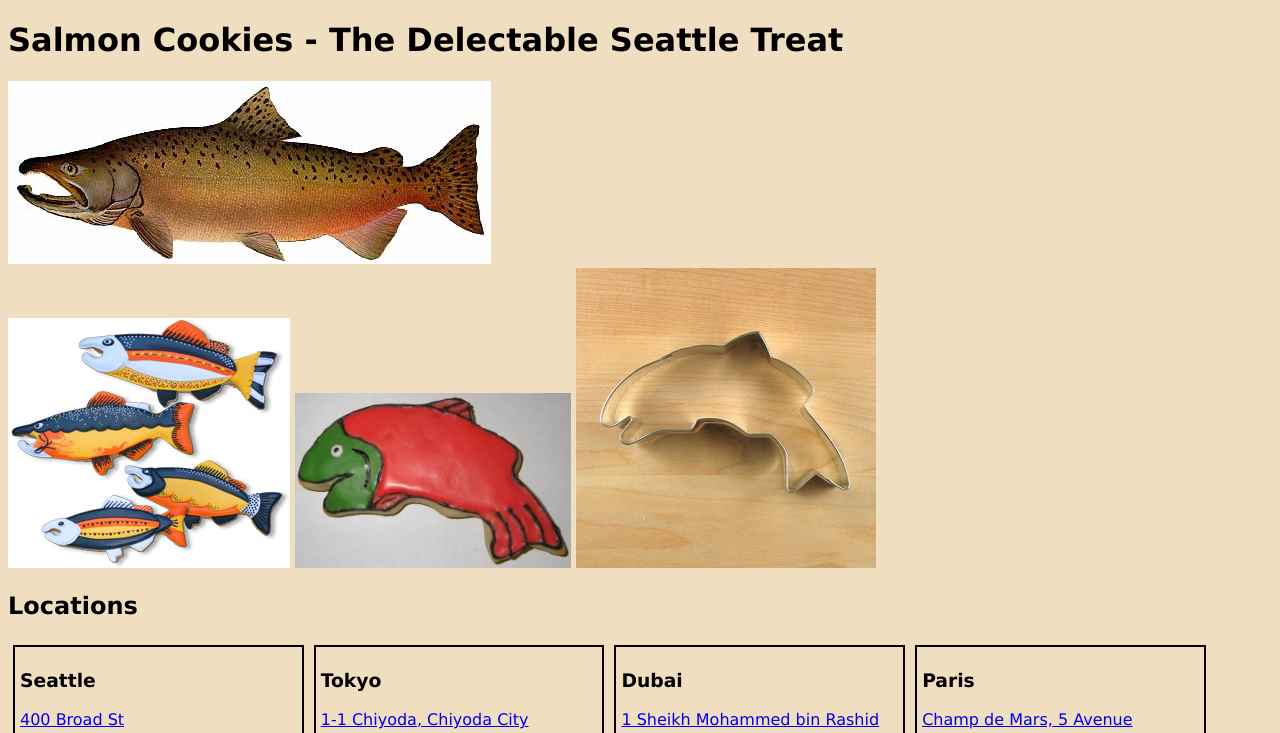
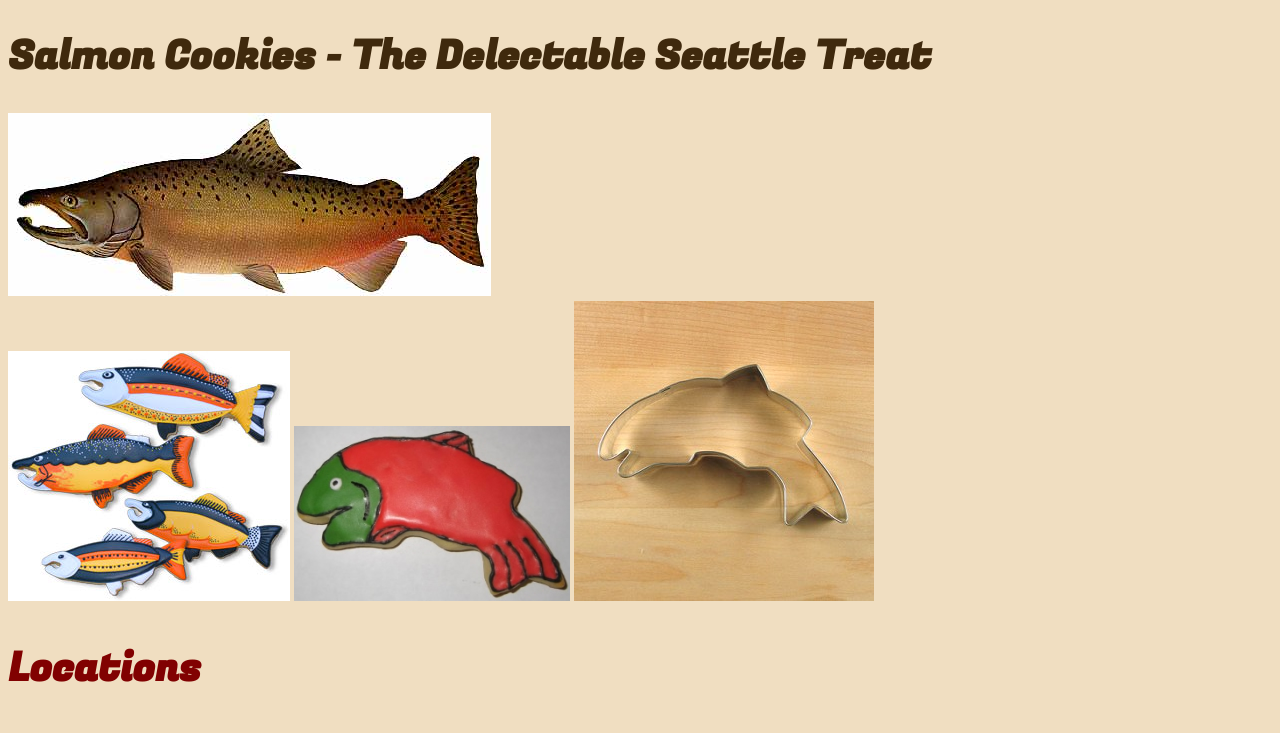
Before and after one commit to nickmagruder/cookie-stand, a plain HTML site: page index.html in a window 1280 px wide. Shown: the top 733 px of the page. Drawn offline with Linux system fonts and the light colour scheme.

Commit message:
further css styling added

```diff
--- a/css/style.css
+++ b/css/style.css
@@ -1,7 +1,26 @@
 body {
     background-color: rgb(240, 222, 193);
-    font-family: verdana;
+    font-family: Georgia, 'Times New Roman', Times, serif;
 
+}
+
+h1 {
+    font-family: 'Fugaz One', cursive;
+    font-size: 40px;
+    color: rgb(63, 41, 13);
+
+}
+
+h2 {
+    font-family: 'Fugaz One', cursive;
+    font-size: 40px;
+    color: rgb(129, 1, 1);
+}
+
+h3 {
+    font-family: 'Fugaz One', cursive;
+    font-size: 30px;
+    color: rgb(129, 1, 1);
 }
 
 .location {
@@ -17,6 +36,12 @@ th,  td {
     margin: 1px;
     border: 2px solid black;
     text-align: center;
+    background-color: rgb(63, 41, 13);;
+    color: rgb(247, 236, 220);
+}
+
+#datatable{
+    font-family: Verdana;
 }
 
 footer{
--- a/index.html
+++ b/index.html
@@ -5,6 +5,7 @@
     <title>Salmon Cookies - The Delectable Seattle Treat</title>
     <meta charset="UTF-8">
     <link href="./css/style.css" rel="stylesheet">
+    <link href="https://fonts.googleapis.com/css2?family=Fugaz+One&display=swap" rel="stylesheet">
 </head>
 
 <body>
```
Also changed, not shown: sales.html (+1 -0 lines).
